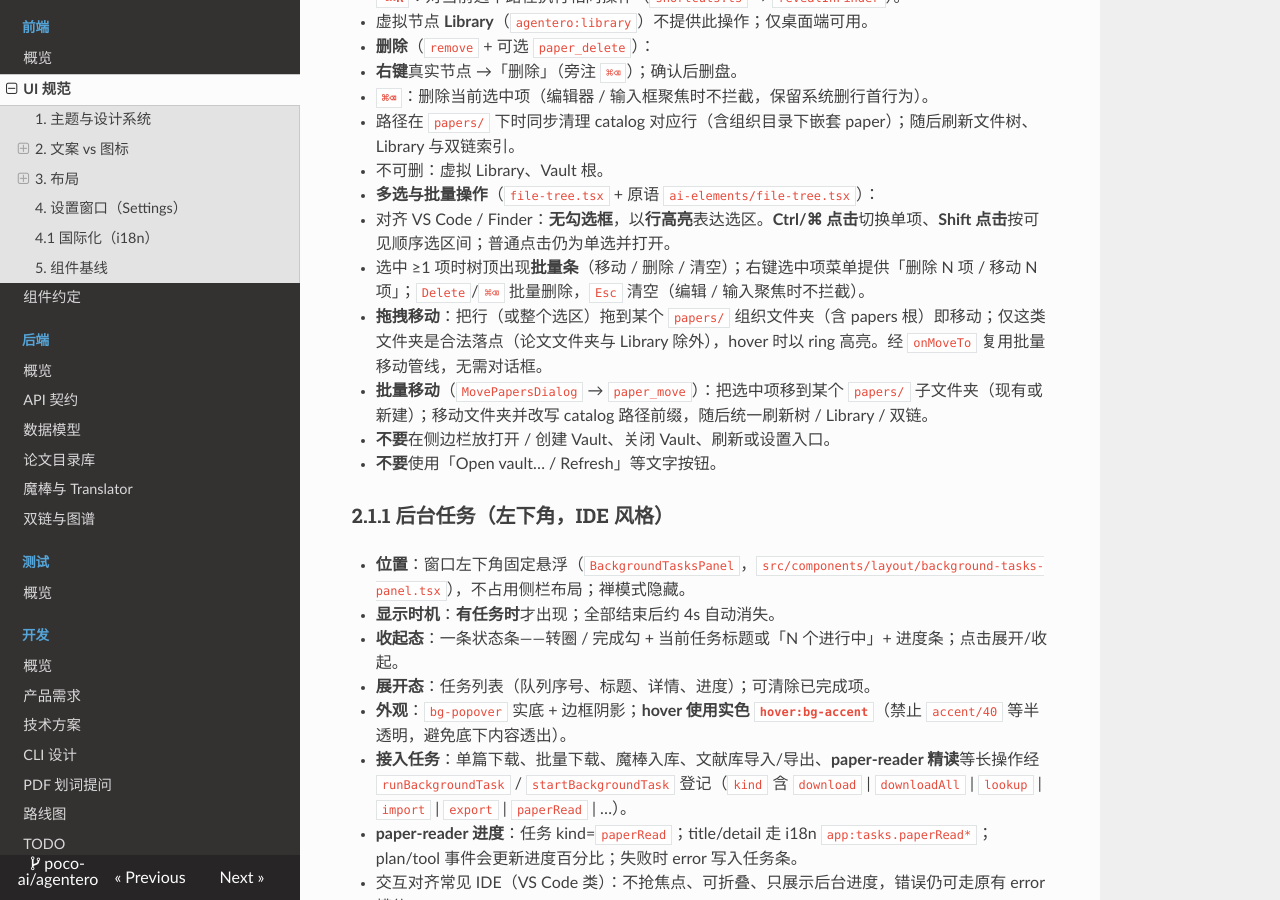
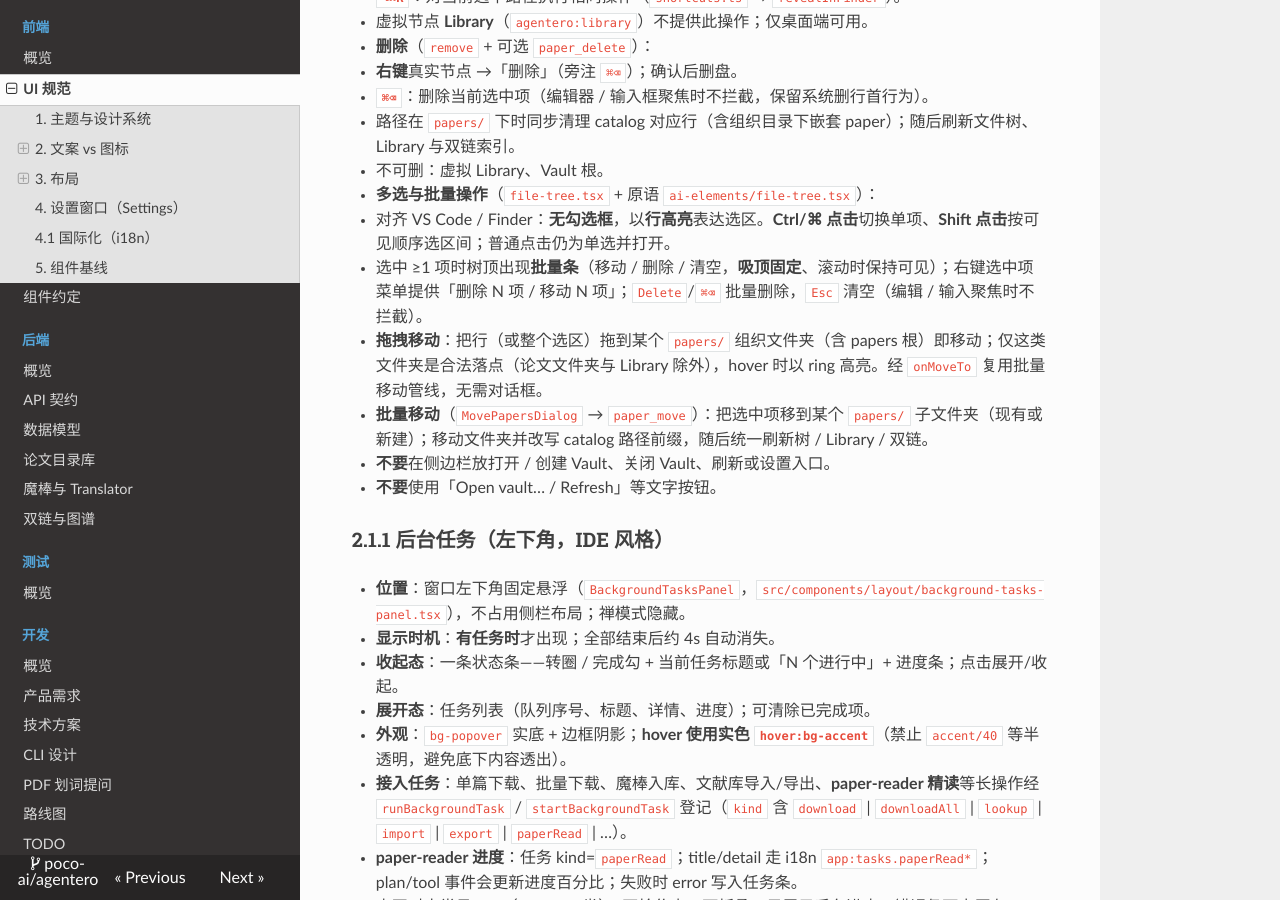
Before and after one commit to July-h5kf3/Agentero, an MkDocs documentation site: the page built from docs/frontend/ui.md, in a window 1280 px wide and 900 px high, scrolled down 1688 px. Built offline with MkDocs 1.6.1, drawn with Linux system fonts in a browser that asks for light colours; nearby versions of some CDN libraries.

Commit message:
fix(tree): pin the batch bar to the top while scrolling
Make the multi-select batch bar a sticky, full-bleed frosted header so it
stays visible when the file tree is scrolled, instead of scrolling away
with the rows. Uses an opaque backdrop so rows don't bleed through.

```diff
--- a/docs/frontend/ui.md
+++ b/docs/frontend/ui.md
@@ -54,7 +54,7 @@
   - 不可删：虚拟 Library、Vault 根。
 - **多选与批量操作**（`file-tree.tsx` + 原语 `ai-elements/file-tree.tsx`）：
   - 对齐 VS Code / Finder：**无勾选框**，以**行高亮**表达选区。**Ctrl/⌘ 点击**切换单项、**Shift 点击**按可见顺序选区间；普通点击仍为单选并打开。
-  - 选中 ≥1 项时树顶出现**批量条**（移动 / 删除 / 清空）；右键选中项菜单提供「删除 N 项 / 移动 N 项」；`Delete`/`⌘⌫` 批量删除，`Esc` 清空（编辑 / 输入聚焦时不拦截）。
+  - 选中 ≥1 项时树顶出现**批量条**（移动 / 删除 / 清空，**吸顶固定**、滚动时保持可见）；右键选中项菜单提供「删除 N 项 / 移动 N 项」；`Delete`/`⌘⌫` 批量删除，`Esc` 清空（编辑 / 输入聚焦时不拦截）。
   - **拖拽移动**：把行（或整个选区）拖到某个 `papers/` 组织文件夹（含 papers 根）即移动；仅这类文件夹是合法落点（论文文件夹与 Library 除外），hover 时以 ring 高亮。经 `onMoveTo` 复用批量移动管线，无需对话框。
   - **批量移动**（`MovePapersDialog` → `paper_move`）：把选中项移到某个 `papers/` 子文件夹（现有或新建）；移动文件夹并改写 catalog 路径前缀，随后统一刷新树 / Library / 双链。
 - **不要**在侧边栏放打开 / 创建 Vault、关闭 Vault、刷新或设置入口。
--- a/src/components/layout/file-tree.tsx
+++ b/src/components/layout/file-tree.tsx
@@ -1015,7 +1015,7 @@
 		<TooltipProvider delayDuration={300}>
 			<div className={cn("select-none py-1 text-sm", className)}>
 				{selected.size > 0 ? (
-					<div className="mb-1 flex items-center gap-1 rounded-md border bg-muted/50 px-2 py-1">
+					<div className="-mx-1 sticky top-0 z-20 mb-1 flex items-center gap-1 border-b bg-muted/95 px-3 py-1.5 backdrop-blur-sm">
 						<span className="text-muted-foreground text-xs">
 							{t("fileTree.selectedCount", { count: selected.size })}
 						</span>
```
